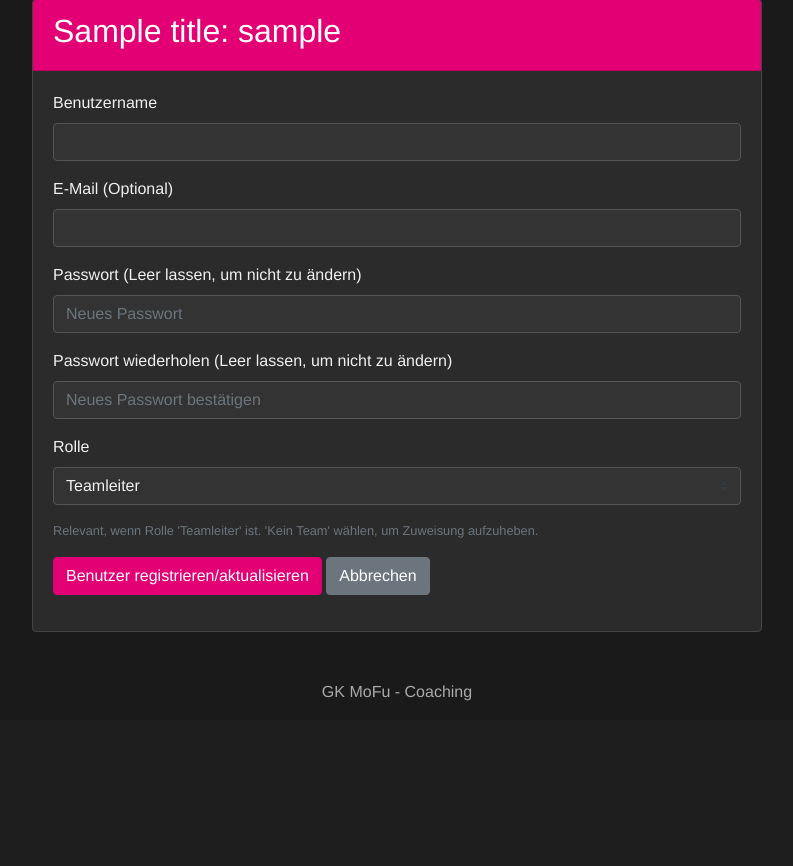
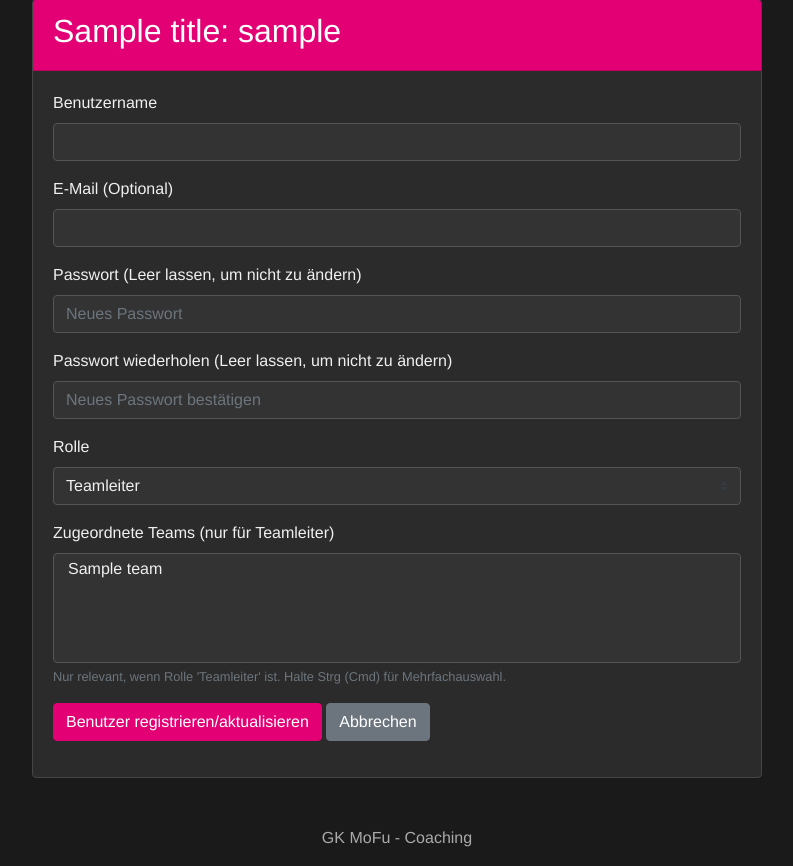
Before and after one commit to xfloxx09/testtoolcoach, a Flask app: template app/templates/admin/edit_user.html in a window 1280 px wide. Shown: the part 83-949 px from the top of the page, without its empty margins (243-1036 px from the left). Before the commit the page ends 784 px from the top, so only its background shows below. Run offline with Flask 3, Linux system fonts and the light colour scheme; tables that the repository leaves empty hold one stand-in row (values such as "Sample post"); the template is opened without the code that fills it: values that come from a table or form of the project are taken from there, most other values are stand-ins (such as "Sample title", 1, 10 or a date in 2020); some libraries are stand-ins or nearby versions.

Commit message:
Update edit_user.html

```diff
--- a/app/templates/admin/edit_user.html
+++ b/app/templates/admin/edit_user.html
@@ -61,16 +61,16 @@
                         {% endif %}
                     </div>
 
-                    <div class="form-group" id="team_select_div_user_edit">
-                        {{ form.team_id.label(class="form-control-label") }}
-                        {{ form.team_id(class="form-control custom-select " + ("is-invalid" if form.team_id.errors else "")) }}
-                        <small class="form-text text-muted">Relevant, wenn Rolle 'Teamleiter' ist. 'Kein Team' wählen, um Zuweisung aufzuheben.</small>
-                        {% if form.team_id.errors %}
-                            <div class="invalid-feedback">
-                                {% for error in form.team_id.errors %}<span>{{ error }}</span>{% endfor %}
-                            </div>
-                        {% endif %}
-                    </div>
+                    <div class="form-group" id="team_select_div_user_edit"> {# ID bleibt gleich für JS #}
+    {{ form.team_ids.label(class="form-control-label") }}
+    {{ form.team_ids(class="form-control custom-select " + ("is-invalid" if form.team_ids.errors else ""), multiple=True, size=5) }}
+    <small class="form-text text-muted">Nur relevant, wenn Rolle 'Teamleiter' ist. Halte Strg (Cmd) für Mehrfachauswahl.</small>
+    {% if form.team_ids.errors %}
+        <div class="invalid-feedback">
+            {% for error in form.team_ids.errors %}<span>{{ error }}</span>{% endfor %}
+        </div>
+    {% endif %}
+</div>
 
                     <div class="form-group">
                         {{ form.submit(class="btn telekom-button") }}
```
